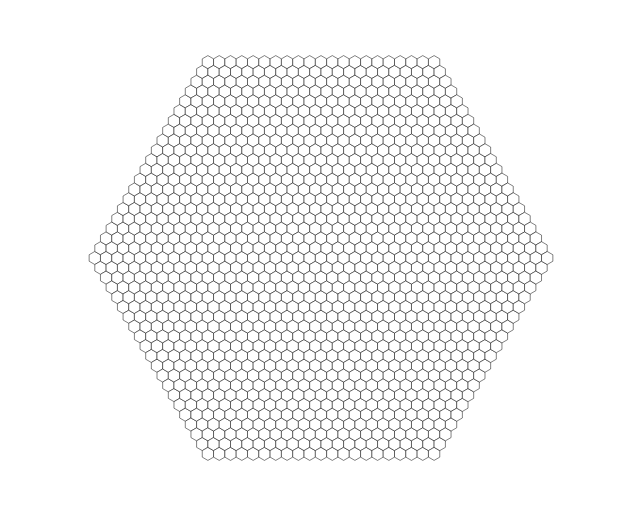
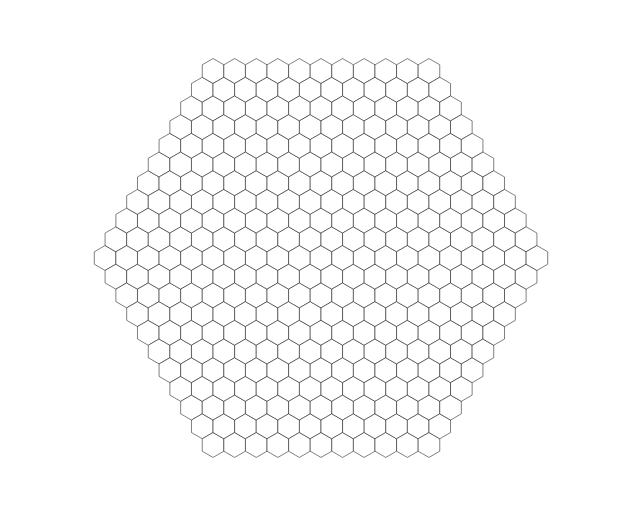
Before and after one commit to dirkbrockmann/lattices, a plain HTML site: page hex_lattice.html in a window 1280 px wide. Shown: the whole page, without its empty margins (167-807 px from the left). Drawn offline with nearby package versions, Linux system fonts and the light colour scheme.

Commit message:
edit readme

```diff
--- a/hex_lattice.html
+++ b/hex_lattice.html
@@ -23,29 +23,28 @@
 			.selected{
 				fill:red;
 			}
-
-
 		  </style>
-
 	</head>
 
 	<body>
-
-
 
 		<script type="text/javascript">
 
 		var width = 960,
 			height = 500;
 
-		var L = 20;
+		var L = 10;
 
 		var X = d3.scaleLinear().domain([-L-1,L+1]).range([-height/2,height/2]);
 		var Y = d3.scaleLinear().domain([-L-1,L+1]).range([-height/2,height/2]);
 
-		var line = d3.line().x(function(d) { return X(d.x); }).y(function(d) { return Y(d.y);; });
+		var line = d3.line()
+			.x(function(d) { return X(d.x); })
+			.y(function(d) { return Y(d.y);; });
 
+		//////
 		var horst = lattice.hex(L).scale(0.95).boundary("periodic");
+		//////
 		var nodes = horst.nodes;
 
 		var svg  = d3.select("body").append("svg")
```
